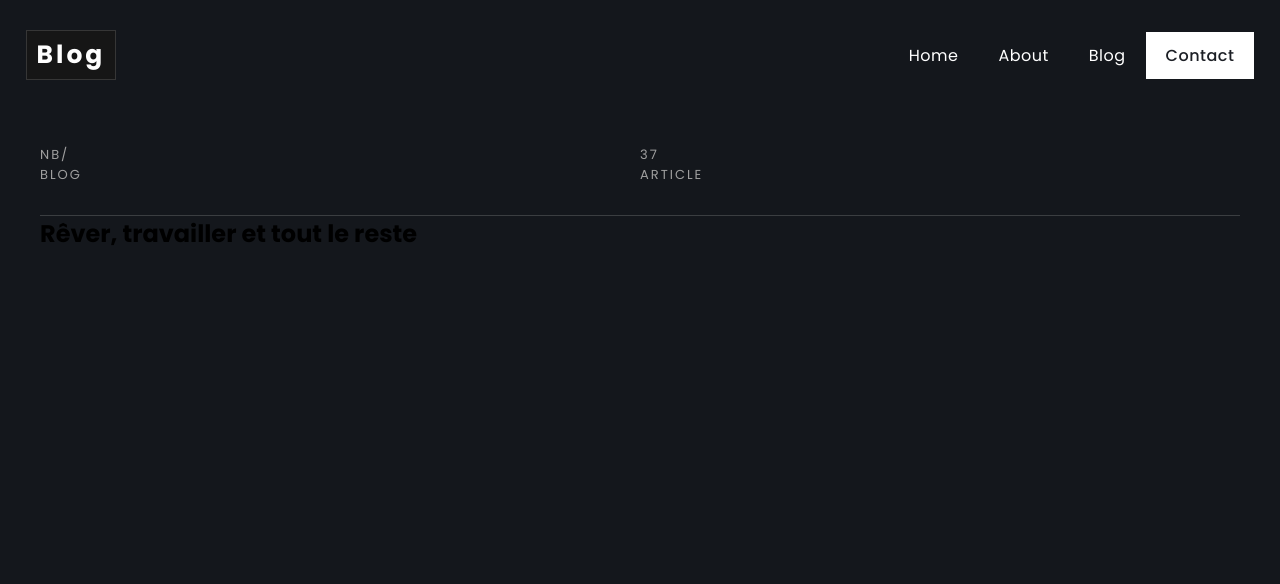
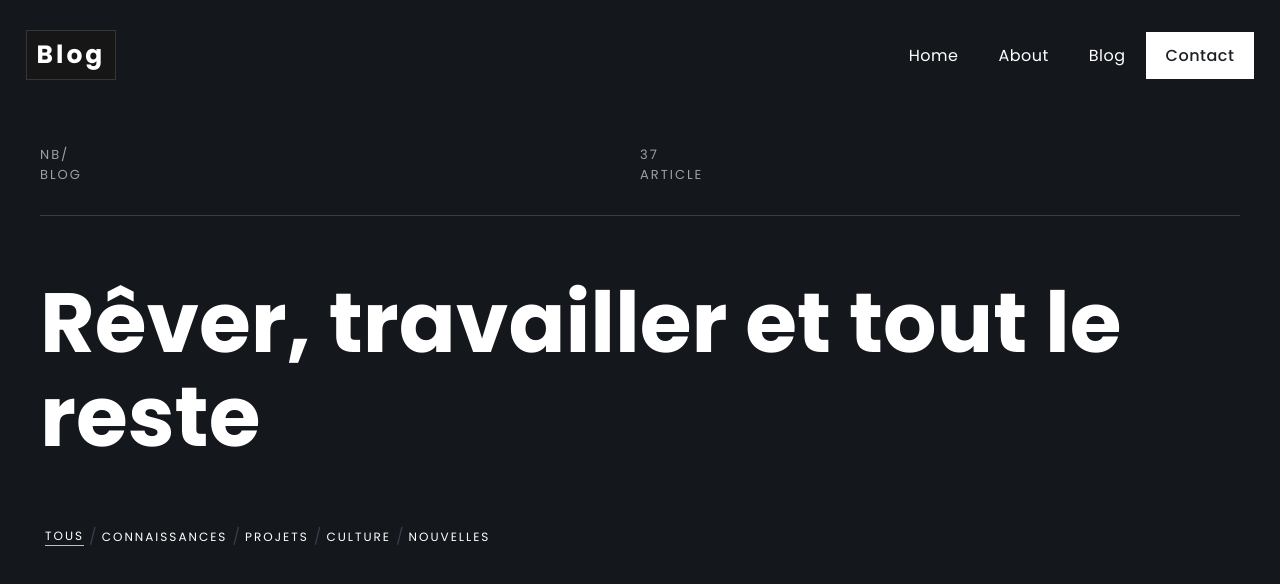
Before and after one commit to Vlad974-web/Blog_website, a plain HTML site: page index.html in a window 1280 px wide. Drawn offline with Linux system fonts and the light colour scheme.

Commit message:
3 commit
Filter : ok and css

```diff
--- a/asset/styles/style.css
+++ b/asset/styles/style.css
@@ -20,6 +20,10 @@ a {
 }
 ul {
   list-style: none;
+}
+::selection{
+  background-color: #fff;
+  color: #14171c;
 }
 
 
@@ -88,3 +92,42 @@ ul {
   text-transform: uppercase;
   letter-spacing: 2px;
 }
+
+
+/*==BLOG===================================*/
+#blog {
+  display: flex;
+  justify-content: center;
+  flex-direction: column;
+  padding: 40px 0px;
+}
+.blog_heading{
+  margin: 20px 0px;
+}
+.blog_heading h1{
+  font-size: 84px;
+  color: #fff;
+  line-height: 94px;
+}
+.blog_filter{
+  display: flex;
+  align-items: center;
+  margin: 40px 0px 20px 0px;
+  color: #78809e59;
+}
+.blog_filter li {
+  color: #fff;
+  text-transform: uppercase;
+  font-size: 12px;
+  letter-spacing: 2px;
+  margin: 0px 5px;
+  cursor: pointer;
+  user-select: none;
+}
+.blog_filter li:hover{
+  opacity: 0.7;
+  transform: all ease 0.3s;
+}
+.blog_filter_active{
+  border-bottom: 1px solid #e2d40c;
+}
--- a/index.html
+++ b/index.html
@@ -50,6 +50,15 @@
       <div class="blog_heading">
         <h1>Rêver, travailler et tout le reste</h1>
       </div>
+
+      <!--==FILTER=================================-->
+      <ul class="blog_filter">
+        <li class="list blog_filter_active">Tous</li> /
+        <li class="list">Connaissances</li>/
+        <li class="list">Projets</li>/
+        <li class="list">Culture</li>/
+        <li class="list">Nouvelles</li>
+      </ul>
     </section>
   </div>
 
```
